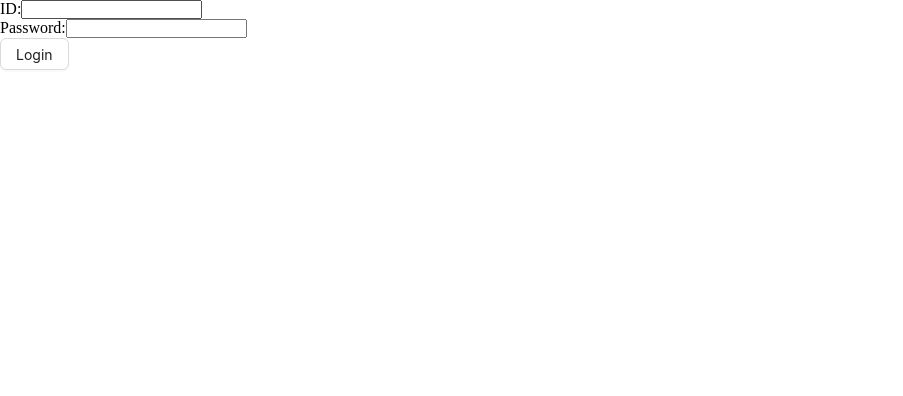
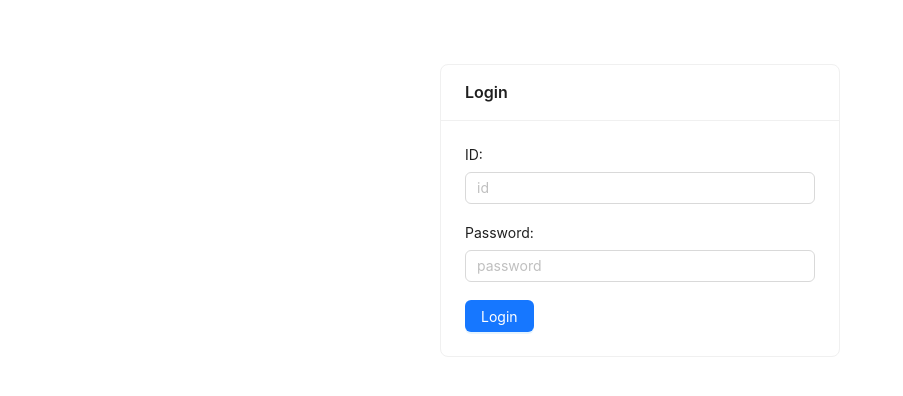
Before and after one commit to mdraselmiah95/university-management-system, a React (Vite) app in the folder client/: page /login in a window 1280 px wide. Shown: the top 396 px of the page, without its empty margins (0-903 px from the left). Built offline with nearby package versions, Linux system fonts and the light colour scheme.

Commit message:
FEAT:client DRY form

```diff
--- a/client/src/components/form/PHInput.tsx
+++ b/client/src/components/form/PHInput.tsx
@@ -1,12 +1,28 @@
-import { useFormContext } from "react-hook-form";
+import { Input } from "antd";
+import { Controller, useFormContext } from "react-hook-form";
 
 const PHInput = ({ type, name, label }) => {
-  const { register } = useFormContext();
-
   return (
-    <div>
-      {label && <label htmlFor={name}>{label}</label>}
-      <input type={type} id={name} {...register(name)} />
+    <div
+      style={{
+        marginBottom: "18px",
+      }}
+    >
+      {label && (
+        <div
+          style={{
+            marginBottom: "6px",
+          }}
+        >
+          {label}
+        </div>
+      )}
+      <Controller
+        name={name}
+        render={({ field }) => (
+          <Input {...field} type={type} id={name} placeholder={name} />
+        )}
+      />
     </div>
   );
 };
--- a/client/src/pages/Login.tsx
+++ b/client/src/pages/Login.tsx
@@ -1,5 +1,5 @@
-import { Button } from "antd";
-import { FieldValues, useForm, useFormContext } from "react-hook-form";
+import { Button, Card } from "antd";
+import { FieldValues } from "react-hook-form";
 import { useLoginMutation } from "../redux/features/auth/authApi";
 import { useDispatch } from "react-redux";
 import { setUser, TUser } from "../redux/features/auth/authSlice";
@@ -22,43 +22,47 @@ const Login = () => {
   const [login] = useLoginMutation();
 
   const onSubmit = async (data: FieldValues) => {
-    console.log({ data });
-    // const toastId = toast.loading("Logging in");
-    // try {
-    //   const userInfo = {
-    //     id: data.id,
-    //     password: data.password,
-    //   };
-    //   const res = await login(userInfo).unwrap();
-    //   const user = verifyToken(res.data.accessToken) as TUser;
+    const toastId = toast.loading("Logging in");
+    try {
+      const userInfo = {
+        id: data.id,
+        password: data.password,
+      };
+      const res = await login(userInfo).unwrap();
+      const user = verifyToken(res.data.accessToken) as TUser;
 
-    //   dispatch(
-    //     setUser({
-    //       user: user,
-    //       token: res.data.accessToken,
-    //     })
-    //   );
+      dispatch(
+        setUser({
+          user: user,
+          token: res.data.accessToken,
+        })
+      );
 
-    //   toast.success("Logged in", { id: toastId, duration: 2000 });
-    //   navigate(`/${user.role}/dashboard`);
-    // } catch (err) {
-    //   console.log({ err });
-    //   toast.error(`Something went wrong ${err}`, {
-    //     id: toastId,
-    //     duration: 2000,
-    //   });
-    // }
+      toast.success("Logged in", { id: toastId, duration: 2000 });
+      navigate(`/${user.role}/dashboard`);
+    } catch (err) {
+      console.log({ err });
+      toast.error(`Something went wrong ${err}`, {
+        id: toastId,
+        duration: 2000,
+      });
+    }
   };
 
   return (
-    <div>
+    <Card
+      style={{ width: "400px", margin: "auto", marginTop: "5%" }}
+      title="Login"
+    >
       <PHForm onSubmit={onSubmit}>
         <PHInput type="text" name="id" label="ID:" />
         <PHInput type="text" name="password" label="Password:" />
 
-        <Button htmlType="submit">Login</Button>
+        <Button htmlType="submit" type="primary">
+          Login
+        </Button>
       </PHForm>
-    </div>
+    </Card>
   );
 };
 
```
